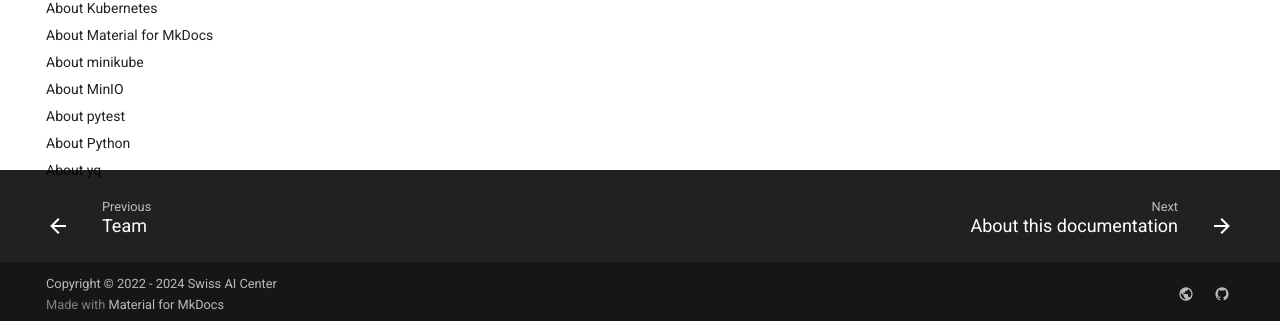
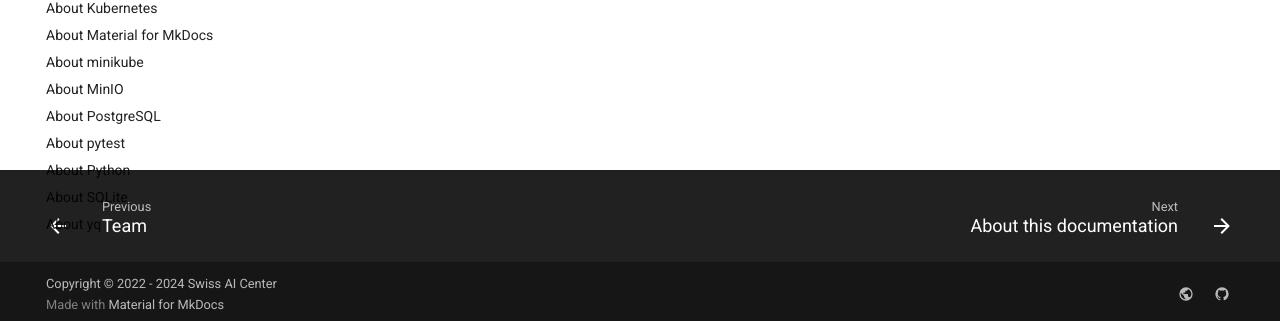
Before and after one commit to swiss-ai-center/documentation, an MkDocs documentation site: the page built from docs/explanations/index.md, in a window 1280 px wide. Shown: the part 573-894 px from the top of the page. Built offline with MkDocs 1.6.1 and Material for MkDocs 9.7.7, drawn with Linux system fonts in a browser that asks for light colours; comment, search, counter and statistics services are not loaded; part of the change alters nothing that is shown.

Commit message:
Added Databases doc (#55)

```diff
--- /dev/null
+++ b/docs/explanations/about-postgresql.md
@@ -0,0 +1,40 @@
+# About PostgreSQL
+
+As the website of [PostgreSQL](https://flake8.pycqa.org/en/latest/index.html)
+mentions:
+
+!!! quote
+
+    `PostgreSQL` is a powerful, open source object-relational database system with
+    over 35 years of active development that has earned it a strong reputation for
+    reliability, feature robustness, and performance.
+
+## How and why do we use PostgreSQL
+
+We use databases to store data in a structured way. Our models are automatically
+created in the database using the `SQLModel` library. We use `PostgreSQL` for
+production.
+
+!!! note
+
+    `PostgreSQL` can be used for development as well.
+
+## Install PostgreSQL
+
+Follow the
+[_PostgreSQL installation tutorial_ - postgresqltutorial.com](https://www.postgresqltutorial.com/install-postgresql/).
+
+## Configuration
+
+PostgreSQL use the port `5432` by default. The database name, user and password
+are set in the environment variables.
+
+## Resources and alternatives
+
+These resources and alternatives are related to the current item (in
+alphabetical order).
+
+- [Pydantic](./about-pydantic.md)
+- [SQLAlchemy](./about-sqlalchemy.md)
+- [SQLite](./about-sqlite.md)
+- [SQLModel](./about-sqlmodel.md)
--- /dev/null
+++ b/docs/explanations/about-sqlite.md
@@ -0,0 +1,32 @@
+# About SQLite
+
+As the website of [SQLite](https://www.sqlite.org/index.html) mentions:
+
+!!! quote
+
+    `SQLite` is a C-language library that implements a small, fast, self-contained,
+    high-reliability, full-featured, SQL database engine.
+
+## How and why do we use SQLite
+
+We use databases to store data in a structured way. Our models are automatically
+created in the database using the `SQLModel` library. We use `SQLite` for
+development.
+
+## Install SQLite
+
+SQLite is already installed in Python by default.
+
+## Configuration
+
+_None._
+
+## Resources and alternatives
+
+These resources and alternatives are related to the current item (in
+alphabetical order).
+
+- [PostgreSQL](./about-postgresql.md)
+- [Pydantic](./about-pydantic.md)
+- [SQLAlchemy](./about-sqlalchemy.md)
+- [SQLModel](./about-sqlmodel.md)
--- a/mkdocs.yml
+++ b/mkdocs.yml
@@ -81,8 +81,10 @@ nav:
       - About Material for MkDocs: explanations/about-material-for-mkdocs.md
       - About minikube: explanations/about-minikube.md
       - About MinIO: explanations/about-minio.md
+      - About PostgreSQL: explanations/about-postgresql.md
       - About pytest: explanations/about-pytest.md
       - About Python: explanations/about-python.md
+      - About SQLite: explanations/about-sqlite.md
       - About yq: explanations/about-yq.md
 edit_uri: blob/main/docs/
 theme:
```
